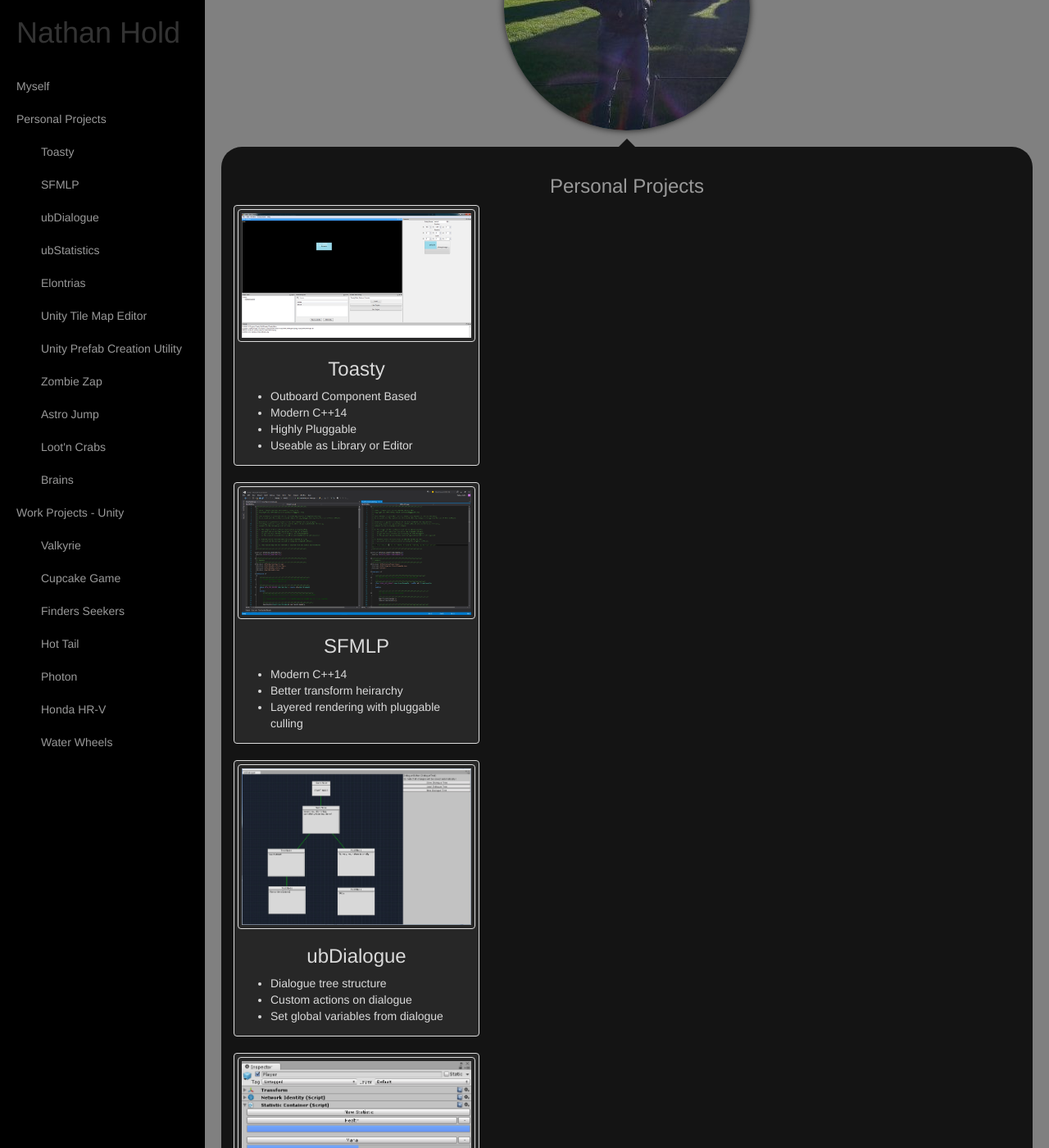
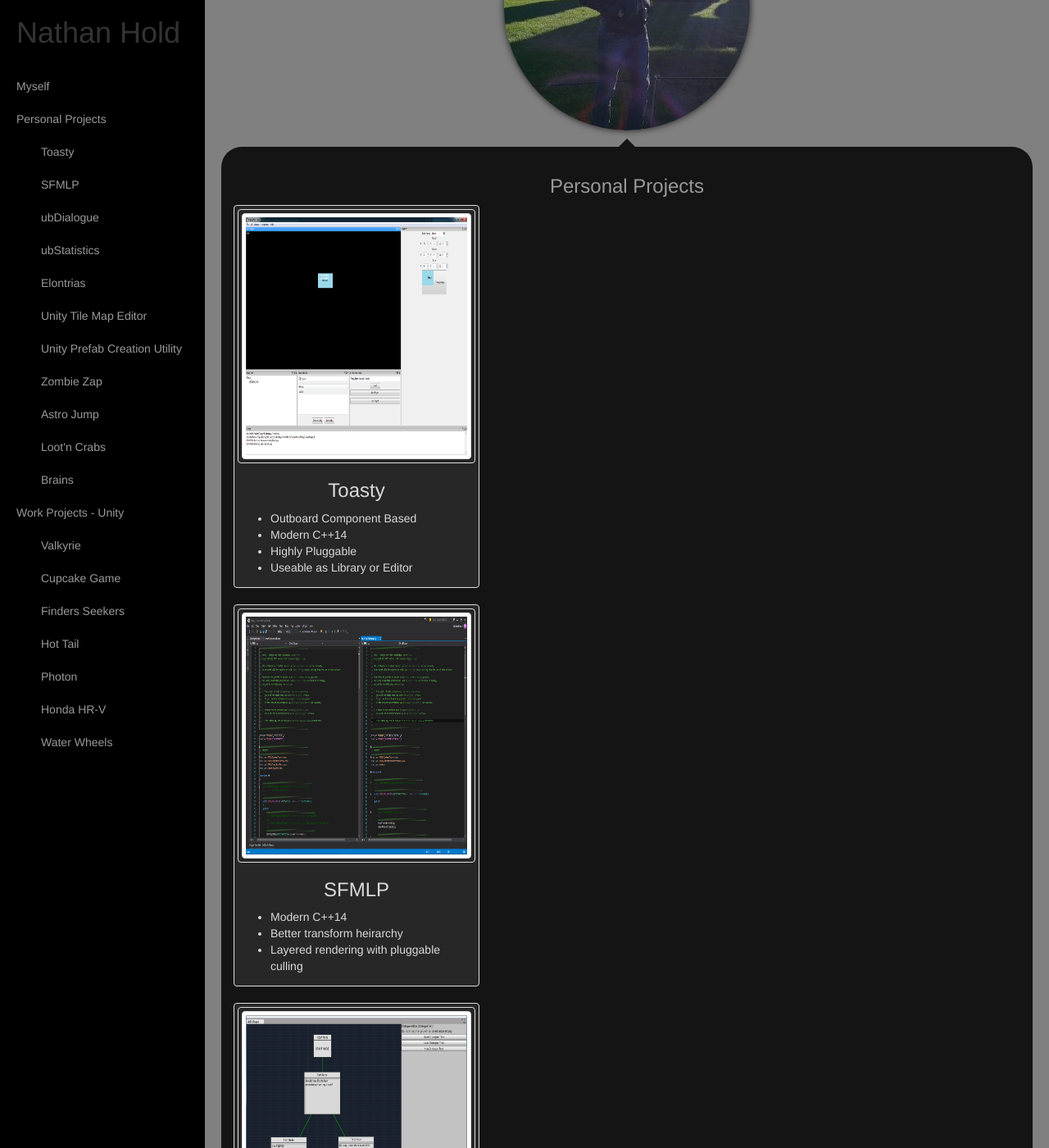
Before and after one commit to nhold/nhold.github.io, a Jekyll site: the page built from personal.html, in a window 1280 px wide and 1400 px high, scrolled down 233 px. Shown: the whole window at 82% size. Built offline with Jekyll 4.4.1, drawn with Linux system fonts in a browser that asks for light colours.

Commit message:
FIX: Issues with images and a set height for images.

```diff
--- a/personal.html
+++ b/personal.html
@@ -12,7 +12,7 @@ title: Personal Projects
                 {% else %}
                 <a href="{{ project.name }}.html" class="thumbnail">
                 {% endif %}
-                <img class="img-responsive" src="{{ project.image }}" alt="">
+                <img class="img-thumbnail" style="height:300px" src="{{ project.image }}" alt="">
             </a>
                 <center>
                 <h3>{{ project.name }}</h3>
--- a/stylesheets/styles.css
+++ b/stylesheets/styles.css
@@ -182,3 +182,7 @@
       background-color: #272727;
       color: #dadada;
   }
+
+  .thumbnail .img {
+      height: "300px";
+  }
```
Also changed, not shown: images/astrojump.png (renamed from images/astrojump.PNG), images/prefabutil.png (renamed from images/prefabutil.PNG).
